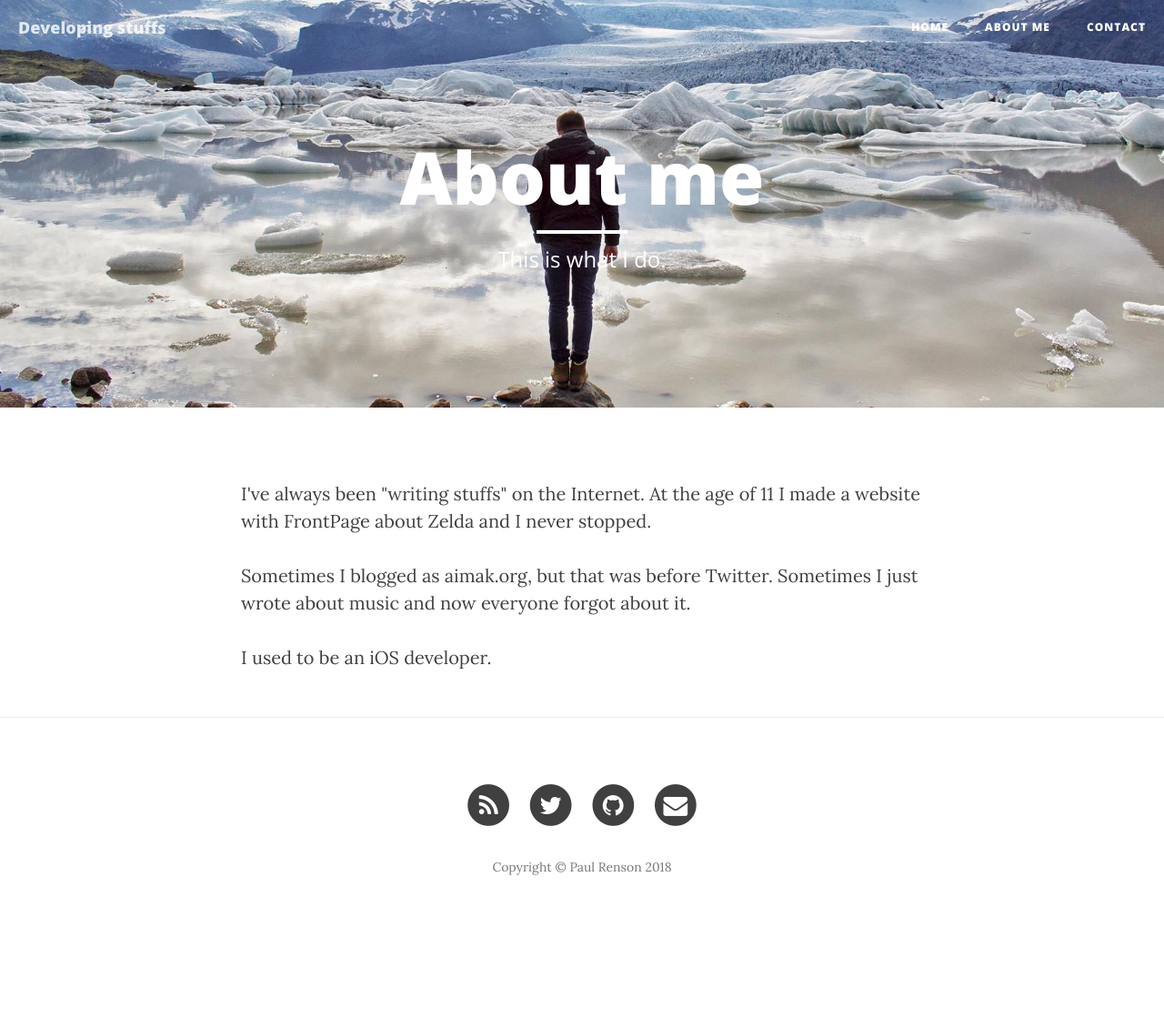
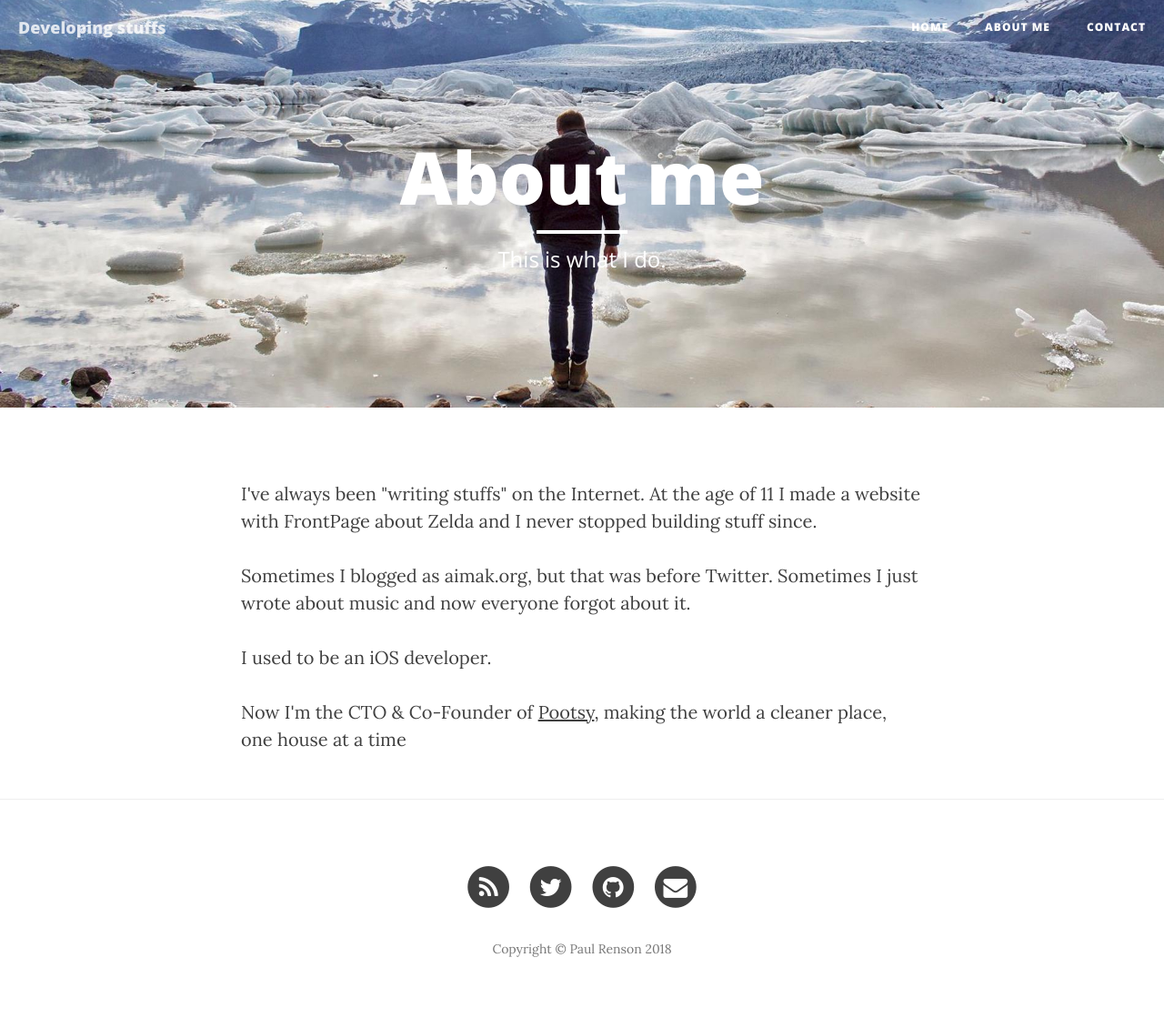
Before and after one commit to aimak/aimak.github.io, a Jekyll site: the page built from about.html, in a window 1280 px wide. Shown: the whole page at 91% size. Built offline with Jekyll 4.4.1, drawn with Linux system fonts in a browser that asks for light colours; nearby versions of some CDN libraries; before the commit the page ends 1029 px from its top, so only the background shows below that.

Commit message:
better about page

```diff
--- a/about.html
+++ b/about.html
@@ -5,6 +5,7 @@ description: "This is what I do."
 header-img: "img/about-bg.jpg"
 ---
 
-<p>I've always been "writing stuffs" on the Internet. At the age of 11 I made a website with FrontPage about Zelda and I never stopped.<p>
+<p>I've always been "writing stuffs" on the Internet. At the age of 11 I made a website with FrontPage about Zelda and I never stopped building stuff since.<p>
 <p>Sometimes I blogged as aimak.org, but that was before Twitter. Sometimes I just wrote about music and now everyone forgot about it.</p>
 <p>I used to be an iOS developer<!-- but then I joined <a href="http://pootsy.be">Pootsy</a>-->.</p>
+<p>Now I'm the CTO & Co-Founder of <a href="https://pootsy.be">Pootsy</a>, making the world a cleaner place, one house at a time</p>
```
